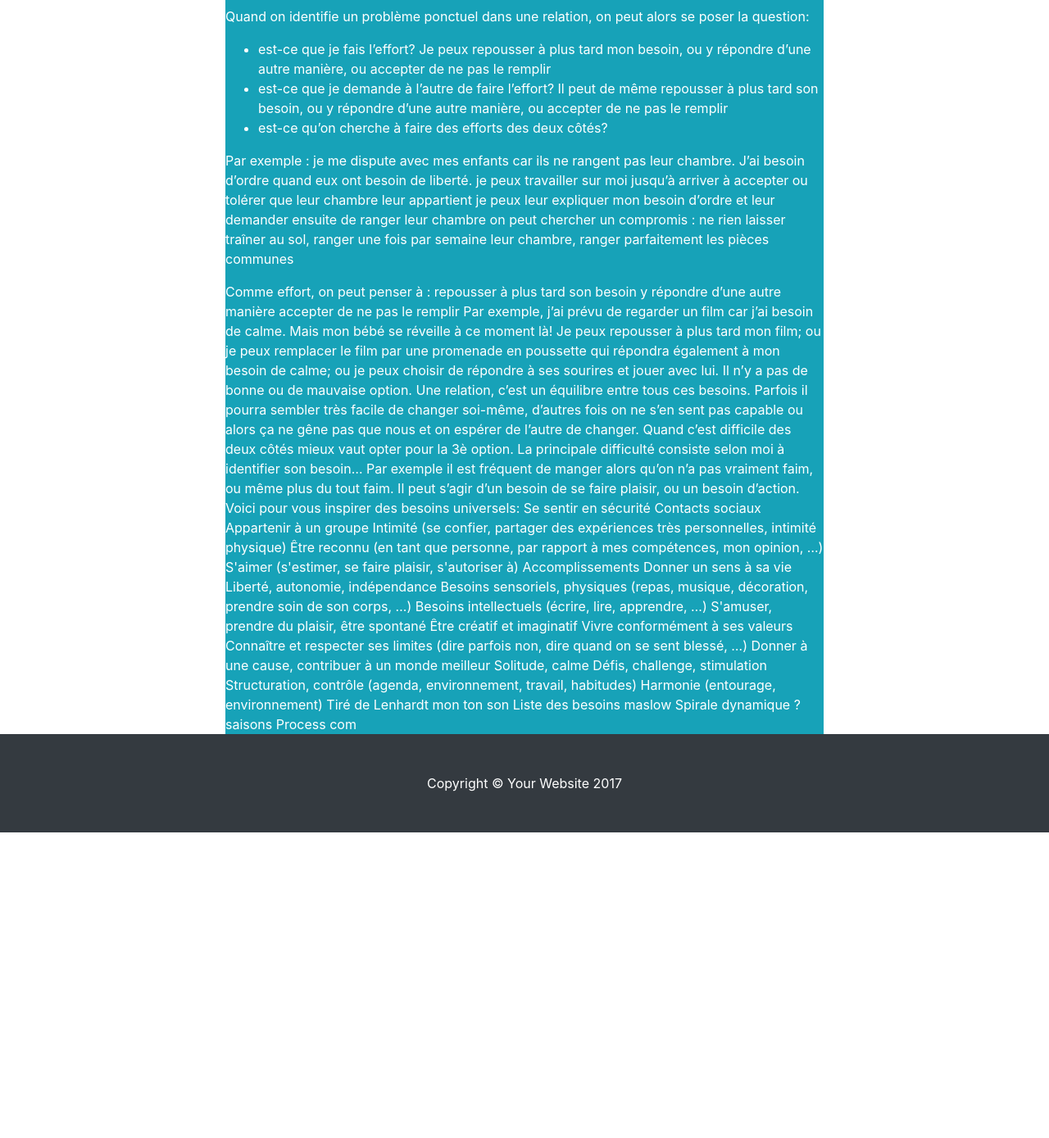
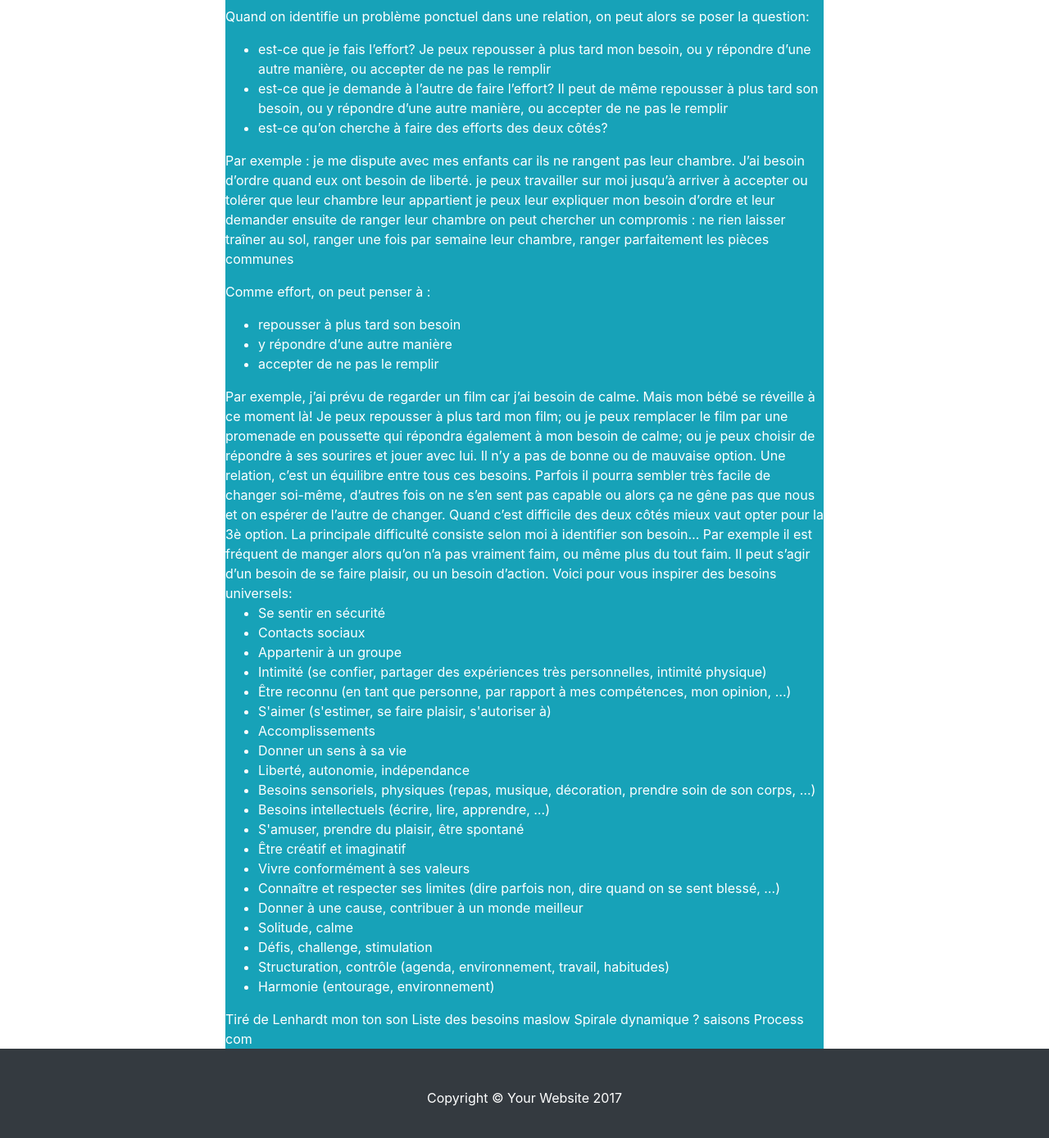
Before and after one commit to OrgaEvolutions/Nathoup.github.io, a Jekyll site: the page built from articles/besoins.html, in a window 1280 px wide and 1400 px high, scrolled down 448 px. Shown: the top 1389 px of the window at 82% size. Built offline with Jekyll 4.4.1, drawn with Linux system fonts in a browser that asks for light colours; before the commit the page ends 1464 px from its top, so only the background shows below that.

Commit message:
Update besoins.html

```diff
--- a/articles/besoins.html
+++ b/articles/besoins.html
@@ -22,9 +22,9 @@ On rencontre souvent, sans en être forcément conscients, des difficultés dans
 {{ layout.paragraphe }}
 Quand on identifie un problème ponctuel dans une relation, on peut alors se poser la question:
 <ul>
-  <li>est-ce que je fais l’effort? Je peux repousser à plus tard mon besoin, ou y répondre d’une autre manière, ou accepter de ne pas le remplir</li>
-  <li>est-ce que je demande à l’autre de faire l’effort? Il peut de même  repousser à plus tard son besoin, ou y répondre d’une autre manière, ou accepter de ne pas le remplir</li>
-  <li>est-ce qu’on cherche à faire des efforts des deux côtés?</li>
+  <li>{{ layout.passage_important }}est-ce que je fais l’effort?{{ layout.fin_passage_important }} Je peux repousser à plus tard mon besoin, ou y répondre d’une autre manière, ou accepter de ne pas le remplir</li>
+  <li>{{ layout.passage_important }}est-ce que je demande à l’autre de faire l’effort?{{ layout.fin_passage_important }} Il peut de même  repousser à plus tard son besoin, ou y répondre d’une autre manière, ou accepter de ne pas le remplir</li>
+  <li>{{ layout.passage_important }}est-ce qu’on cherche à faire des efforts des deux côtés?{{ layout.fin_passage_important }}</li>
 </ul>
 {{ layout.exemple}} Par exemple : je me dispute avec mes enfants car ils ne rangent pas leur chambre. J’ai besoin d’ordre quand eux ont besoin de liberté.
 je peux travailler sur moi jusqu’à arriver à accepter ou tolérer que leur chambre leur appartient
@@ -33,35 +33,42 @@ on peut chercher un compromis : ne rien laisser traîner au sol, ranger une fois
 {{ layout.fin_exemple}}
 {{ layout.fin_paragraphe }}
 
+{{ layout.paragraphe }}
 Comme effort, on peut penser à :
-repousser à plus tard son besoin
-y répondre d’une autre manière
-accepter de ne pas le remplir
-Par exemple, j’ai prévu de regarder un film car j’ai besoin de calme. Mais mon bébé se réveille à ce moment là! Je peux repousser à plus tard mon film; ou je peux remplacer le film par une promenade en poussette qui répondra également à mon besoin de calme; ou je peux choisir de répondre à ses sourires et jouer avec lui.
+<ul>
+  <li>repousser à plus tard son besoin</li>
+  <li>y répondre d’une autre manière</li>
+  <li>accepter de ne pas le remplir</li>
+</ul>
+{{ layout.exemple}}Par exemple, j’ai prévu de regarder un film car j’ai besoin de calme. Mais mon bébé se réveille à ce moment là! Je peux repousser à plus tard mon film; ou je peux remplacer le film par une promenade en poussette qui répondra également à mon besoin de calme; ou je peux choisir de répondre à ses sourires et jouer avec lui.{{ layout.fin_exemple}}
 Il n’y a pas de bonne ou de mauvaise option. Une relation, c’est un équilibre entre tous ces besoins. Parfois il pourra sembler très facile de changer soi-même, d’autres fois on ne s’en sent pas capable ou alors ça ne gêne pas que nous et on espérer de l’autre de changer. Quand c’est difficile des deux côtés mieux vaut opter pour la 3è option.
 La principale difficulté consiste selon moi à identifier son besoin…
-Par exemple il est fréquent de manger alors qu’on n’a pas vraiment faim, ou même plus du tout faim. Il peut s’agir d’un besoin de se faire plaisir, ou un besoin d’action.
+{{ layout.exemple}}Par exemple il est fréquent de manger alors qu’on n’a pas vraiment faim, ou même plus du tout faim. Il peut s’agir d’un besoin de se faire plaisir, ou un besoin d’action.{{ layout.fin_exemple}}
+
 Voici pour vous inspirer des besoins universels:
-Se sentir en sécurité
-Contacts sociaux
-Appartenir à un groupe
-Intimité (se confier, partager des expériences très personnelles, intimité physique)
-Être reconnu (en tant que personne, par rapport à mes compétences, mon opinion, …)
-S'aimer (s'estimer, se faire plaisir, s'autoriser à)
-Accomplissements
-Donner un sens à sa vie
-Liberté, autonomie, indépendance
-Besoins sensoriels, physiques (repas, musique, décoration, prendre soin de son corps, …)
-Besoins intellectuels (écrire, lire, apprendre, …)
-S'amuser, prendre du plaisir, être spontané
-Être créatif et imaginatif
-Vivre conformément à ses valeurs
-Connaître et respecter ses limites (dire parfois non, dire quand on se sent blessé, …)
-Donner à une cause, contribuer à un monde meilleur
-Solitude, calme
-Défis, challenge, stimulation
-Structuration, contrôle (agenda, environnement, travail, habitudes)
-Harmonie (entourage, environnement)
+<ul>
+  <li>Se sentir en sécurité</li>
+  <li>Contacts sociaux</li>
+  <li>Appartenir à un groupe</li>
+  <li>Intimité (se confier, partager des expériences très personnelles, intimité physique)</li>
+  <li>Être reconnu (en tant que personne, par rapport à mes compétences, mon opinion, …)</li>
+  <li>S'aimer (s'estimer, se faire plaisir, s'autoriser à)</li>
+  <li>Accomplissements</li>
+  <li>Donner un sens à sa vie</li>
+  <li>Liberté, autonomie, indépendance</li>
+  <li>Besoins sensoriels, physiques (repas, musique, décoration, prendre soin de son corps, …)</li>
+  <li>Besoins intellectuels (écrire, lire, apprendre, …)</li>
+  <li>S'amuser, prendre du plaisir, être spontané</li>
+  <li>Être créatif et imaginatif</li>
+  <li>Vivre conformément à ses valeurs</li>
+  <li>Connaître et respecter ses limites (dire parfois non, dire quand on se sent blessé, …)</li>
+  <li>Donner à une cause, contribuer à un monde meilleur</li>
+  <li>Solitude, calme</li>
+  <li>Défis, challenge, stimulation</li>
+  <li>Structuration, contrôle (agenda, environnement, travail, habitudes)</li>
+  <li>Harmonie (entourage, environnement)</li>
+</ul>
+
 Tiré de
 Lenhardt mon ton son
 Liste des besoins
```
